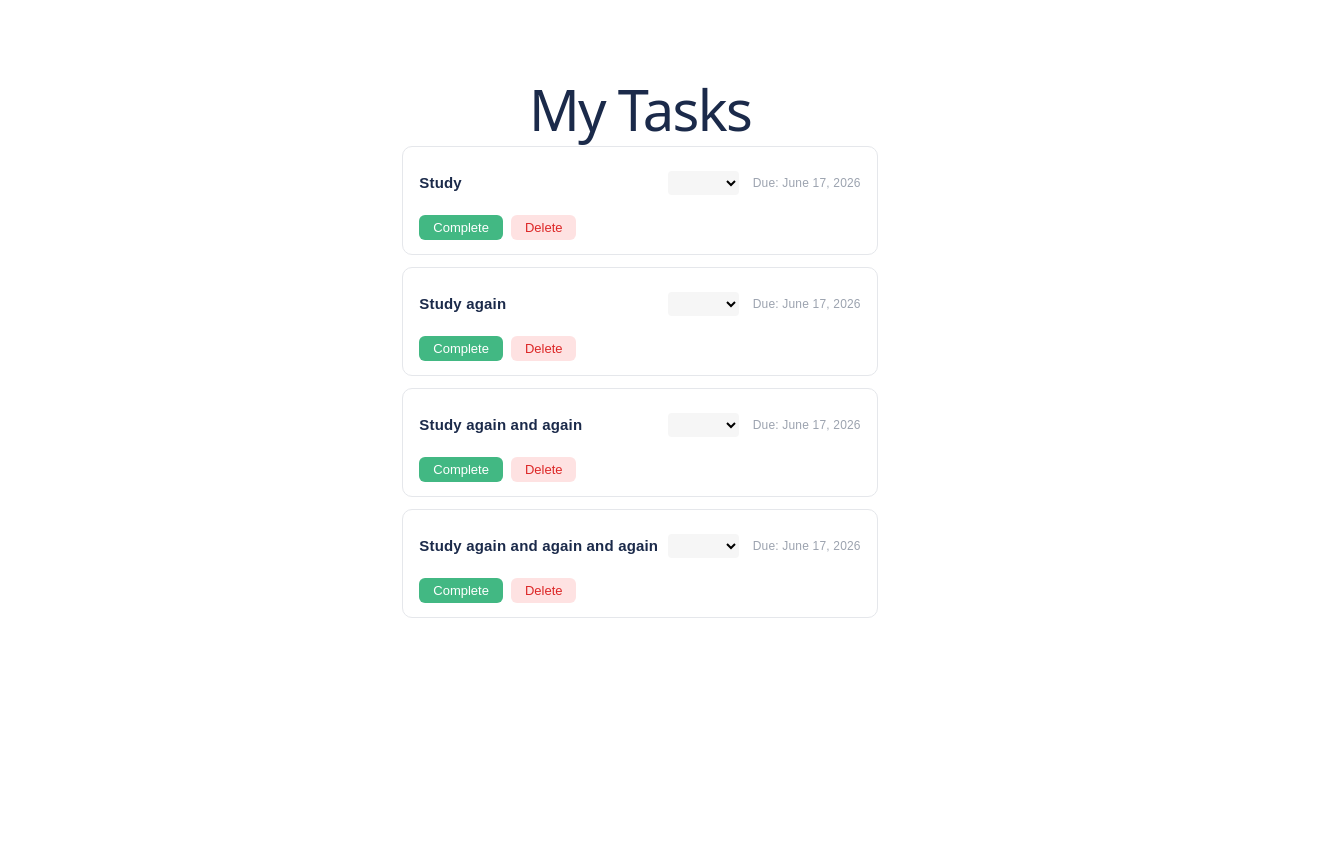
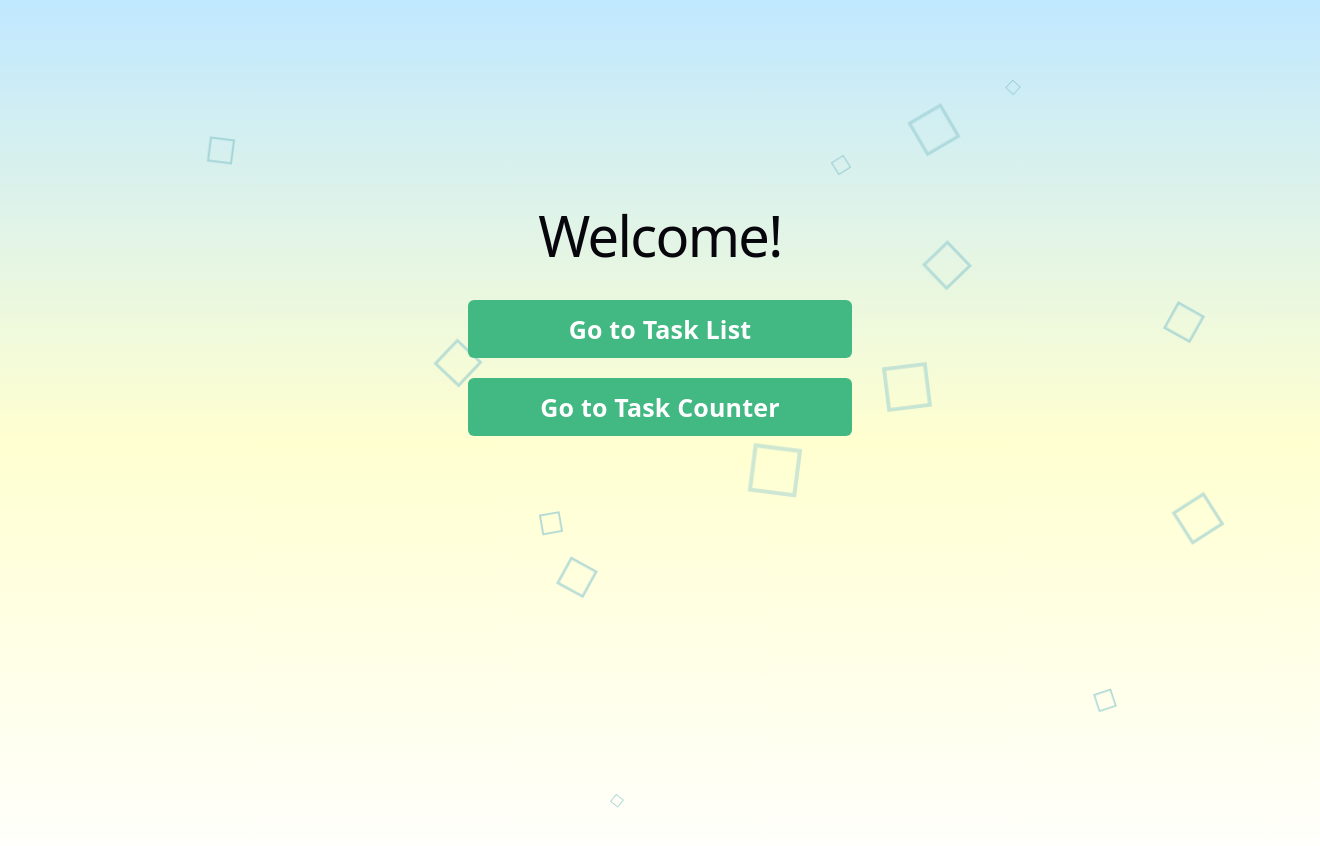
Before and after one commit to erennuevo/nuevo-liberenea-frontend, a Vue app: page / in a window 1280 px wide. Shown: the top 846 px of the page, 1320 px wide, since content can reach past the window. Before the commit the page ends 800 px from the top, so only its background shows below. Built offline with nearby package versions, Linux system fonts and the light colour scheme.

Commit message:
Added router, fixed bonuses

```diff
--- a/package.json
+++ b/package.json
@@ -9,7 +9,8 @@
     "preview": "vite preview"
   },
   "dependencies": {
-    "vue": "^3.5.34"
+    "vue": "^3.5.34",
+    "vue-router": "^5.1.0"
   },
   "devDependencies": {
     "@types/node": "^24.12.3",
--- a/src/App.vue
+++ b/src/App.vue
@@ -1,7 +1,9 @@
 <script setup lang="ts">
-import TaskListView from "./views/TaskListView.vue";
+import { RouterView } from "vue-router";
+// import Task1 from "./views/Task1.vue";
+// import TaskListView from "./views/TaskListView.vue";
 </script>
 
 <template>
-  <TaskListView />
+  <RouterView />
 </template>
--- /dev/null
+++ b/src/components/AnimatedBackground.vue
@@ -0,0 +1,77 @@
+<script setup>
+const staticBackgroundBoxes = [];
+
+// Create 15 floating boxes with random positions and movements
+for (let i = 0; i < 15; i++) {
+  staticBackgroundBoxes.push({
+    style: {
+      "--top": `${Math.floor(Math.random() * 85) + 5}%`,
+      "--left": `${Math.floor(Math.random() * 85) + 5}%`,
+      "--delay": `${Math.random() * 5}s`,
+      "--duration": `${Math.floor(Math.random() * 6) + 7}s`,
+    },
+  });
+}
+</script>
+
+<template>
+  <div class="bg">
+    <div class="box">
+      <div
+        v-for="(box, index) in staticBackgroundBoxes"
+        :key="index"
+        class="animated-cube"
+        :style="box.style"
+      ></div>
+    </div>
+
+    <slot />
+  </div>
+</template>
+
+<style scoped>
+.bg {
+  background: linear-gradient(
+    0deg,
+    white 0%,
+    rgb(255, 255, 208) 50%,
+    rgb(192, 232, 255) 100%
+  );
+  position: absolute;
+  top: 0;
+  left: 0;
+  margin: 0;
+  padding: 40px 20px;
+  overflow: hidden;
+  width: 100vw;
+  min-height: 100vh;
+}
+
+.animated-cube {
+  position: absolute;
+  width: 60px;
+  height: 60px;
+  background-color: transparent;
+  border: 6px solid rgb(149, 204, 209);
+  opacity: 0;
+  z-index: 1;
+
+  top: var(--top);
+  left: var(--left);
+
+  animation: animate var(--duration, 10s) linear infinite both;
+  animation-delay: var(--delay, 0s);
+  pointer-events: none;
+}
+
+@keyframes animate {
+  0% {
+    transform: scale(0) translateY(0) rotate(0);
+    opacity: 1;
+  }
+  100% {
+    transform: scale(1.3) translateY(-90px) rotate(360deg);
+    opacity: 0;
+  }
+}
+</style>
--- a/src/components/TaskCard.vue
+++ b/src/components/TaskCard.vue
@@ -63,23 +63,27 @@ HINTS (read only if stuck)
 <script setup>
 // TODO 1: import defineProps and defineEmits (they are compiler macros — no import needed
 //          but you DO need to call them)
-import { defineProps, defineEmits } from "vue";
+import { ref } from "vue";
 
 // TODO 2: Define the task prop with type Object, required: true
 // const props = defineProps({ ... })
 const props = defineProps({
   task: {
-    id: Date.now(),
-    name: String,
-    done: Boolean,
-    dueDate: String,
-    priority: String,
+    type: Object,
+    required: true,
   },
 });
 
 // TODO 3: Define emits for 'complete' and 'delete'
-// const emit = defineEmits([...])
-const emit = defineEmits(["complete", "delete"]);
+const emit = defineEmits(["complete", "delete", "update"]);
+
+const isEditing = ref(false);
+const editedName = ref(props.task.name);
+
+function saveEdit() {
+  emit("update", props.task.id, editedName.value, "name");
+  isEditing.value = false;
+}
 </script>
 
 <template>
@@ -88,13 +92,27 @@ const emit = defineEmits(["complete", "delete"]);
   <div class="task-card" :class="{ completed: task.done }">
     <div class="task-header">
       <!-- TODO 5: Display the task name -->
-      <span class="name">{{ task.name }}</span>
+      <span v-if="!isEditing" class="name" @click="isEditing = true">
+        {{ task.name }}
+      </span>
+      <input
+        v-if="isEditing"
+        class="input"
+        v-model="editedName"
+        @keyup.enter="saveEdit"
+      />
 
       <!-- TODO 6: Add the named slot for metadata -->
       <!-- <slot name="meta" /> -->
 
       <div class="meta">
-        <select v-model="task.priority" :class="task.priority">
+        <select
+          :value="task.priority"
+          :class="task.priority"
+          @change="
+            emit('update', props.task.id, $event.target.value, 'priority')
+          "
+        >
           <option disabled value="">Priority</option>
           <option value="high">High</option>
           <option value="medium">Medium</option>
@@ -192,4 +210,9 @@ select.low {
   background-color: rgb(175, 224, 181);
   color: rgb(17, 92, 26);
 }
+.input {
+  background: white;
+  border: 1px solid #e5e7eb;
+  font-weight: bold;
+}
 </style>
--- /dev/null
+++ b/src/routers/index.ts
@@ -0,0 +1,28 @@
+import { createRouter, createWebHistory } from "vue-router";
+
+import Task1 from "../views/Task1.vue";
+import TaskListView from "../views/TaskListView.vue";
+import Homepage from "../views/Homepage.vue";
+
+const router = createRouter({
+  history: createWebHistory(),
+  routes: [
+    {
+      path: "/",
+      name: "home",
+      component: Homepage,
+    },
+    {
+      path: "/task-counter",
+      name: "task-counter",
+      component: Task1,
+    },
+    {
+      path: "/task-list",
+      name: "task-list",
+      component: TaskListView,
+    },
+  ],
+});
+
+export default router;
--- /dev/null
+++ b/src/views/Homepage.vue
@@ -0,0 +1,36 @@
+<script setup lang="ts">
+import AnimatedBackground from "../components/AnimatedBackground.vue";
+</script>
+
+<template>
+  <AnimatedBackground>
+    <div class="btn-container">
+      <h1>Welcome!</h1>
+      <RouterLink to="/task-list" class="nav-btn"> Go to Task List </RouterLink>
+      <RouterLink :to="{ name: 'task-counter' }" class="nav-btn">
+        Go to Task Counter
+      </RouterLink>
+    </div>
+  </AnimatedBackground>
+</template>
+
+<style scoped>
+.nav-btn {
+  padding: 16px 32px;
+  background-color: #42b883;
+  color: white;
+  border-radius: 6px;
+  font-weight: bold;
+  position: relative;
+  text-decoration: none;
+  z-index: 10;
+}
+.btn-container {
+  display: flex;
+  flex-direction: column;
+  gap: 20px;
+  width: 30%;
+  margin: 150px auto;
+  font-size: 25px;
+}
+</style>
--- a/src/views/Task1.vue
+++ b/src/views/Task1.vue
@@ -60,6 +60,7 @@ FILE STRUCTURE (this is a single-file component)
 
 <script setup>
 import { ref, computed } from "vue";
+import AnimatedBackground from "../components/AnimatedBackground.vue";
 
 // [x] TODO 1: Create a ref for the text input value (initial value: '')
 const newTaskName = ref("");
@@ -152,17 +153,7 @@ for (let i = 0; i < 15; i++) {
 </script>
 
 <template>
-  <div class="bg">
-    <!-- Animated boxes -->
-    <div class="box">
-      <div
-        v-for="(box, index) in staticBackgroundBoxes"
-        :key="index"
-        class="animated-cube"
-        :style="box.style"
-      ></div>
-    </div>
-
+  <AnimatedBackground>
     <div class="app">
       <h1>Task Counter</h1>
 
@@ -232,53 +223,10 @@ for (let i = 0; i < 15; i++) {
         <button class="clear-button" @click="clearDone">Clear All Done</button>
       </div>
     </div>
-  </div>
+  </AnimatedBackground>
 </template>
 
 <style scoped>
-.bg {
-  background: linear-gradient(
-    0deg,
-    white 0%,
-    rgb(255, 255, 208) 50%,
-    rgb(192, 232, 255) 100%
-  );
-  position: absolute;
-  margin: 0;
-  padding: 40px 20px;
-  overflow: hidden;
-  width: 100vw;
-  min-height: 100vh;
-}
-
-.animated-cube {
-  position: absolute;
-  width: 60px;
-  height: 60px;
-  background-color: transparent;
-  border: 6px solid rgb(149, 204, 209);
-  opacity: 0;
-  z-index: 1;
-
-  top: var(--top);
-  left: var(--left);
-
-  animation: animate var(--duration, 10s) linear infinite both;
-  animation-delay: var(--delay, 0s);
-  pointer-events: none;
-}
-
-@keyframes animate {
-  0% {
-    transform: scale(0) translateY(0) rotate(0);
-    opacity: 1;
-  }
-  100% {
-    transform: scale(1.3) translateY(-90px) rotate(360deg);
-    opacity: 0;
-  }
-}
-
 .app {
   margin: 40px auto;
   font-family: Arial, sans-serif;
--- a/src/views/TaskListView.vue
+++ b/src/views/TaskListView.vue
@@ -7,6 +7,7 @@
 <script setup>
 import { ref } from "vue";
 import TaskCard from "../components/TaskCard.vue";
+import AnimatedBackground from "../components/AnimatedBackground.vue";
 
 // TODO 1: Create a ref() tasks array with at least 3 sample tasks
 // Each task: { id, name, done, dueDate }
@@ -52,13 +53,18 @@ function handleDelete(id) {
   tasks.value = tasks.value.filter((task) => task.id !== id);
 }
 
-// function handleUpdate(id) {
-//   const task = tasks.value.find((task) => task.id === id);
-//   task.name = task.name;
-// }
+function handleUpdate(id, newValue, type) {
+  const task = tasks.value.find((task) => task.id === id);
+  if (type === "name") {
+    task.name = newValue;
+  } else if (type === "priority") {
+    task.priority = newValue;
+  }
+}
 </script>
 
 <template>
+  <AnimatedBackground>
     <div class="task-list-view">
       <h1>My Tasks</h1>
 
@@ -78,10 +84,12 @@ function handleDelete(id) {
         :task="task"
         @complete="handleComplete"
         @delete="handleDelete"
+        @update="handleUpdate"
       >
         <template #meta> Due: {{ task.dueDate }} </template>
       </TaskCard>
     </div>
+  </AnimatedBackground>
 </template>
 
 <style scoped>
@@ -90,6 +98,8 @@ function handleDelete(id) {
   margin: 40px auto;
   padding: 24px;
   font-family: Arial, sans-serif;
+  position: relative;
+  z-index: 10;
 }
 h1 {
   color: #1b2a4a;
```
Also changed, not shown: src/components/HelloWorld.vue (deleted, +0 -95 lines), src/main.ts (+9 -4 lines), 1 other file (tests, documents, lock files or other folders). Lines whose indentation alone changed are shown as unchanged.
